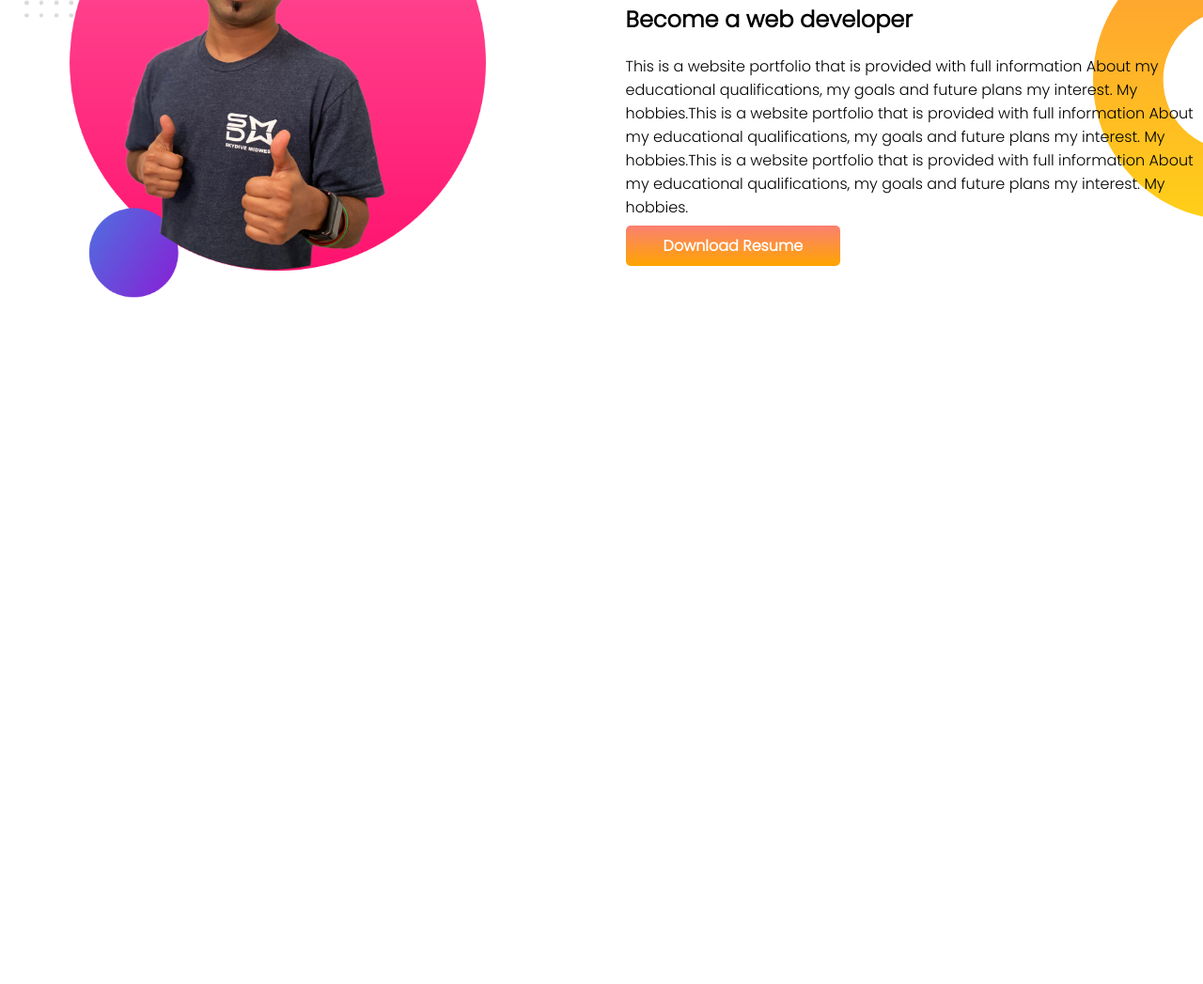
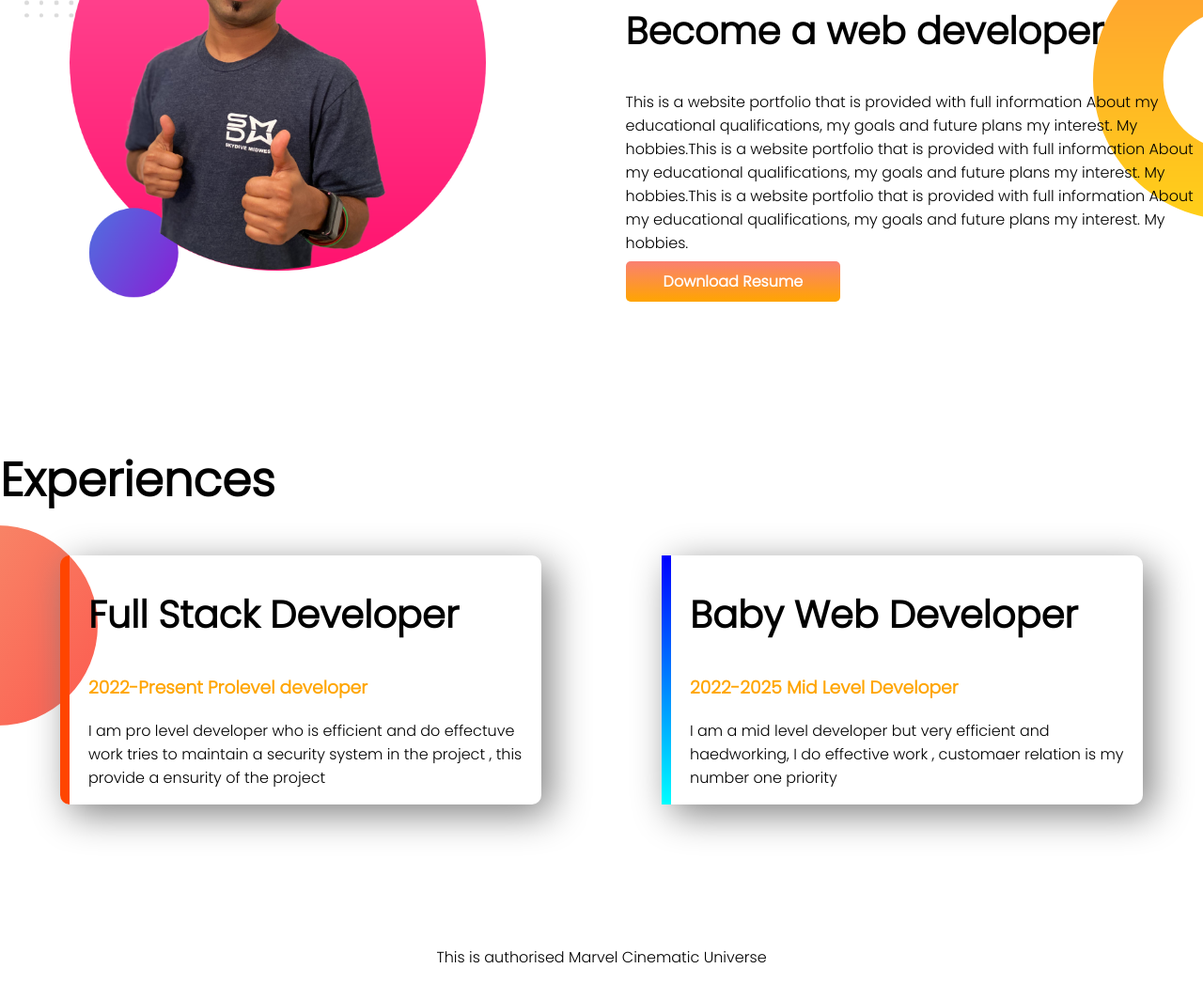
Before and after one commit to tareq897/website-portfolio, a plain HTML site: page index.html in a window 1280 px wide. Shown: the part 843-1890 px from the top of the page at 94% size. Before the commit the page ends 1317 px from the top, so only its background shows below. Drawn offline with Linux system fonts and the light colour scheme.

Commit message:
footer and everything else

```diff
--- a/index.html
+++ b/index.html
@@ -12,7 +12,7 @@
 </head>
 
 <body>
-    <section class="banner">
+    <section class="banner flexible-container">
         <div class="half-width">
             <h1>Welcome To</h1>
             <h1><span class="orange">Spider-Man's</span> World!</h1>
@@ -31,7 +31,7 @@
         </div>
     </section>
 
-    <section class="dream-big">
+    <section class="dream-big flexible-container">
         <div class="half-width">
             <img src="images/jhankar2.png" alt="">
 
@@ -50,6 +50,30 @@
         </div>
 
     </section>
+
+    <section class="experience">
+        <h1>Experiences</h1>
+        <div class="flexible-container">
+            <div class="half-width box" id="orangered">
+                <h2>Full Stack Developer</h2>
+                <h3 class="orange">2022-Present Prolevel developer </h3>
+                <p>I am pro level developer who is efficient and do effectuve work
+                    tries to maintain a security system in the project , this provide a ensurity of the project
+                </p>
+            </div>
+
+            <div class="half-width box " id="blue">
+                <h2>Baby Web Developer</h2>
+                <h3 class="orange">2022-2025 Mid Level Developer</h3>
+                <p>I am a mid level developer but very efficient and haedworking, I do effective work , customaer
+                    relation
+                    is my number one priority</p>
+            </div>
+        </div>
+    </section>
+    <footer>
+        <p id="foot">This is authorised Marvel Cinematic Universe</p>
+    </footer>
 </body>
 
 </html>
--- a/style.css
+++ b/style.css
@@ -7,11 +7,15 @@ h1 {
     font-size: 50px;
 }
 
+h2 {
+    font-size: 40px;
+}
+
 .orange {
     color: orange;
 }
 
-section {
+.flexible-container {
     display: flex;
     margin-bottom: 150px;
 }
@@ -45,3 +49,35 @@ section {
     background-repeat: no-repeat;
     background-position: right;
 }
+
+.experience {
+    background-image: url(images/exp-bg.png);
+    background-repeat: no-repeat;
+    background-position: left;
+}
+
+
+.box {
+    width: 40%;
+    margin-left: 5%;
+    margin-right: 5%;
+    padding-left: 20px;
+    border-radius: 10px;
+    box-shadow: 10px 10px 40px grey;
+
+}
+
+#orangered {
+    border-left: 10px solid orangered;
+
+}
+
+#blue {
+    border-left: 10px solid;
+    border-image: linear-gradient(blue, cyan);
+    border-image-slice: 1;
+}
+
+#foot {
+    text-align: center;
+}
```
Also changed, not shown: images/exp-bg.png (added).
